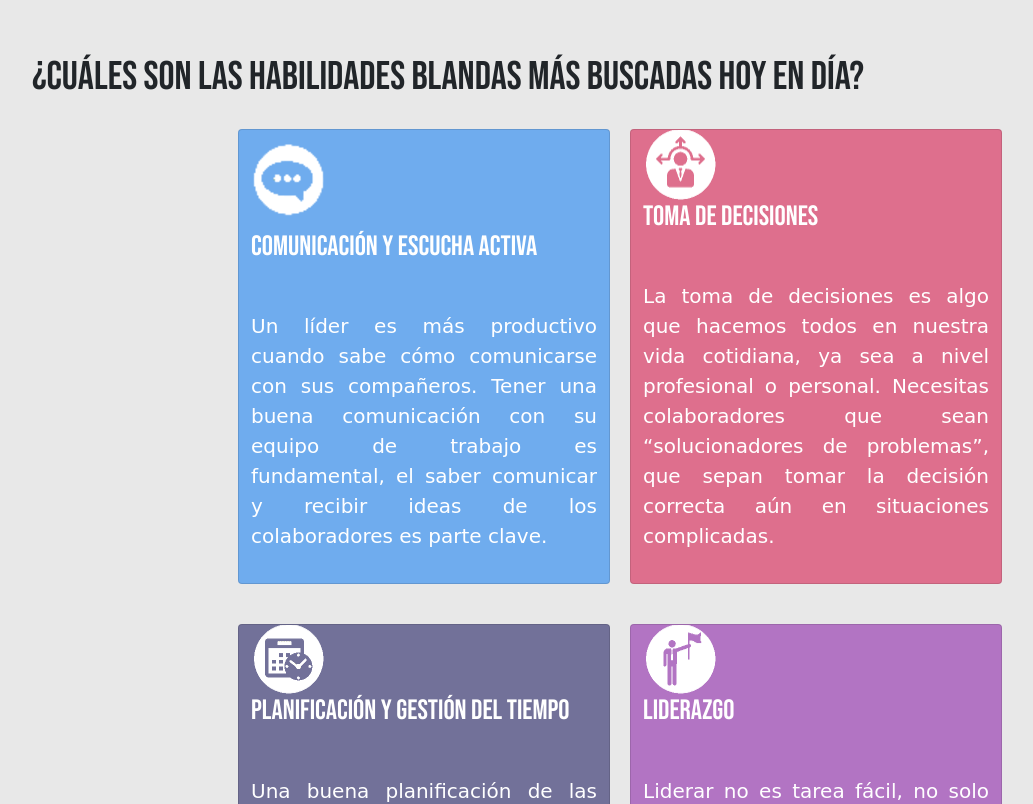
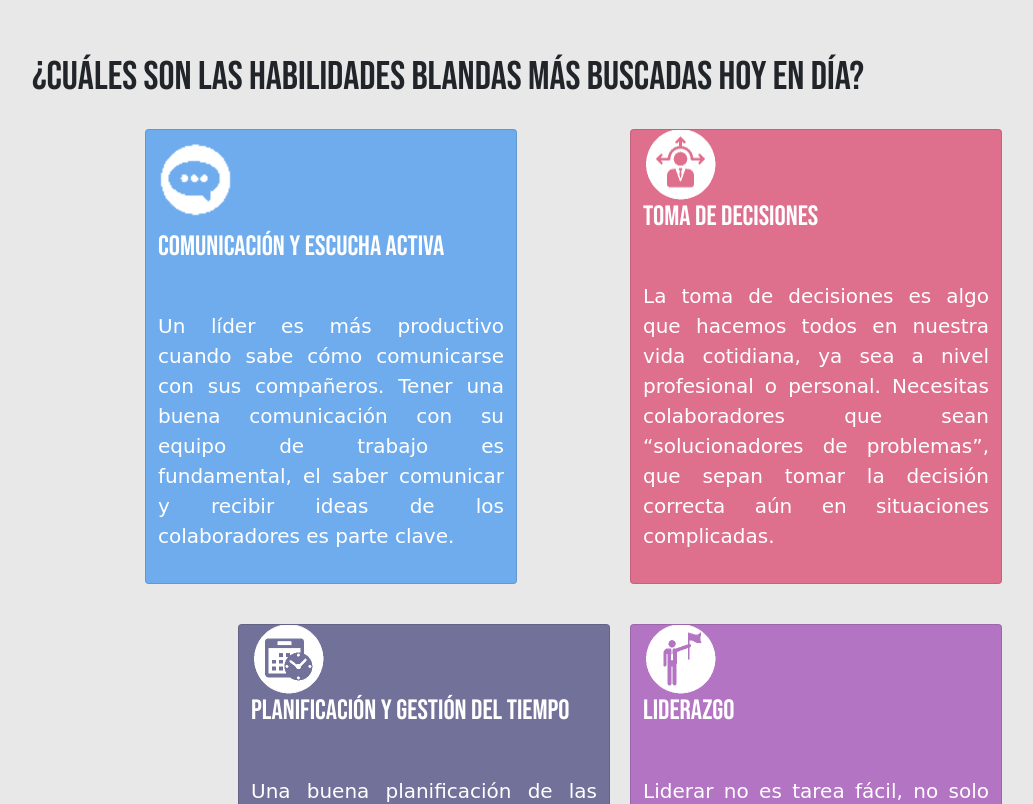
Before and after one commit to Janneth0/FirWor, a plain HTML site: page pages/habilidades.html in a window 1280 px wide. Shown: the part 609-1413 px from the top of the page, without its empty margins (50-1083 px from the left). Drawn offline with nearby package versions, Linux system fonts and the light colour scheme; a web font is replaced by a local one.

Commit message:
Update habilidades.html

```diff
--- a/pages/habilidades.html
+++ b/pages/habilidades.html
@@ -76,7 +76,7 @@
 
   <div class="container ">
   <div class="row">
-    <div class="col-lg-2 col-sm-0"></div>
+    <div class="col-lg-1 col-sm-0"></div>
     <div class=" card col-md-5 col-sm-5 col-lg-4 col-12 text-white  " style=" background-color:#3590F0ad" >
       <div class="card-body card-fondo" style="    background-position-y: center;  background-image: url(../img/talk-icon.png)">  </div>
             <h3 class="card-title" style="font-family: 'Bebas Neue';  text-align: left;">Comunicación y Escucha activa</h3>
@@ -85,7 +85,7 @@
               buena comunicación con su equipo de trabajo es fundamental, el saber comunicar y recibir  ideas de los
               colaboradores es parte clave.</p>
     </div>
-
+    <div class="col-lg-1 col-sm-0"></div>
     <div class=" card col-md-5 col-sm-5 col-lg-4 col-12 text-white  " style="background-color:#D93662ad;" >
         <div class="card-body card-fondo" style="    background-position-y: center;  background-image: url(../img/desi-icon.png)">  </div>
           <h3 class="card-title" style="font-family: 'Bebas Neue';  text-align: left;">Toma de decisiones</h3>
```
